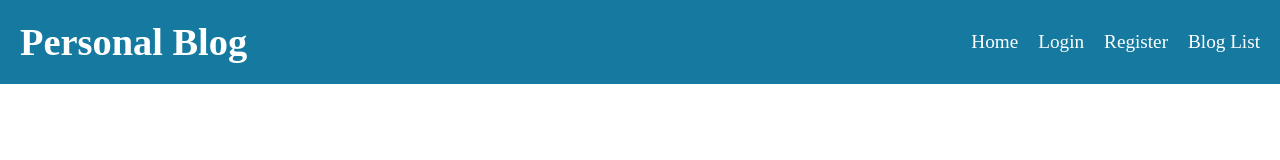
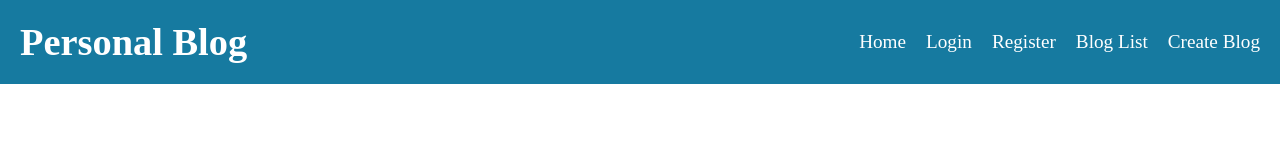
Before and after one commit to enshikuku/angular-blog-app, an Angular app: page /home in a window 1280 px wide. Shown: the top 160 px of the page. Built offline with nearby package versions, Linux system fonts and the light colour scheme; no server answers.

Commit message:
feat: Add "Create Blog" link to navigation bar

```diff
--- a/src/app/app.component.html
+++ b/src/app/app.component.html
@@ -6,6 +6,7 @@
       <li><a routerLink="/login">Login</a></li>
       <li><a routerLink="/register">Register</a></li>
       <li><a routerLink="/blog-list">Blog List</a></li>
+      <li><a routerLink="/blog-form">Create Blog</a></li>
     </ul>
   </nav>
 </header>
```
